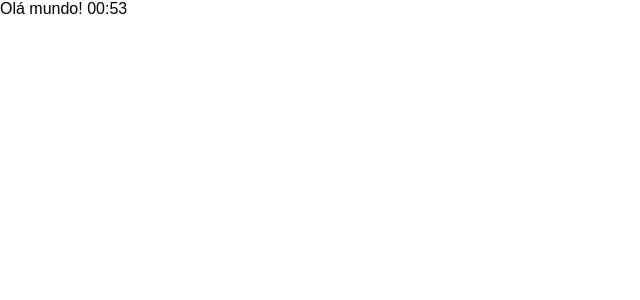
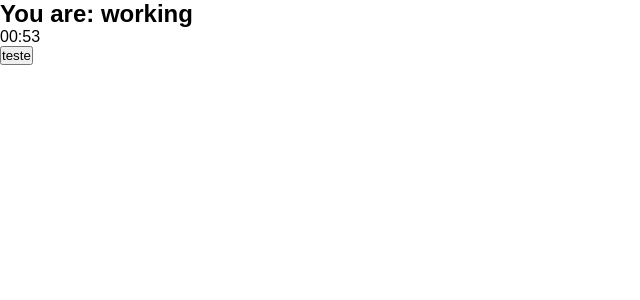
Before and after one commit to pedrops244/pomodoro-app, a React (Vite) app: page / in a window 1280 px wide. Shown: the top 300 px of the page, without its empty margins (0-640 px from the left). Built offline with nearby package versions, Linux system fonts and the light colour scheme.

Commit message:
creating button and timer component

```diff
--- /dev/null
+++ b/src/components/button.tsx
@@ -0,0 +1,13 @@
+interface Props {
+  text: string;
+  onClick?: () => void;
+  className?: string;
+}
+
+export function Button(props: Props): JSX.Element {
+  return (
+    <button onClick={props.onClick} className={props.className}>
+      {props.text}
+    </button>
+  );
+}
--- a/src/components/pomodoro-timer.tsx
+++ b/src/components/pomodoro-timer.tsx
@@ -1,6 +1,7 @@
 import { useState } from 'react';
 import { useInterval } from '../hooks/useInterval';
-import { secondsToTime } from '../utils/seconds-to-time';
+import { Button } from './button';
+import { Timer } from './timer';
 
 interface Props {
   defaultPomodoroTime: number;
@@ -13,5 +14,11 @@
     setMainTime(mainTime - 1);
   }, 1000);
 
-  return <div>Olá mundo! {secondsToTime(mainTime)}</div>;
+  return (
+    <div className="pomodoro">
+      <h2>You are: working</h2>
+      <Timer mainTime={mainTime} />
+      <Button text="teste" />
+    </div>
+  );
 }
--- /dev/null
+++ b/src/components/timer.tsx
@@ -0,0 +1,9 @@
+import { secondsToTime } from '../utils/seconds-to-time';
+
+interface Props {
+  mainTime: number;
+}
+
+export function Timer(props: Props): JSX.Element {
+  return <div className="timer">{secondsToTime(props.mainTime)}</div>;
+}
```
